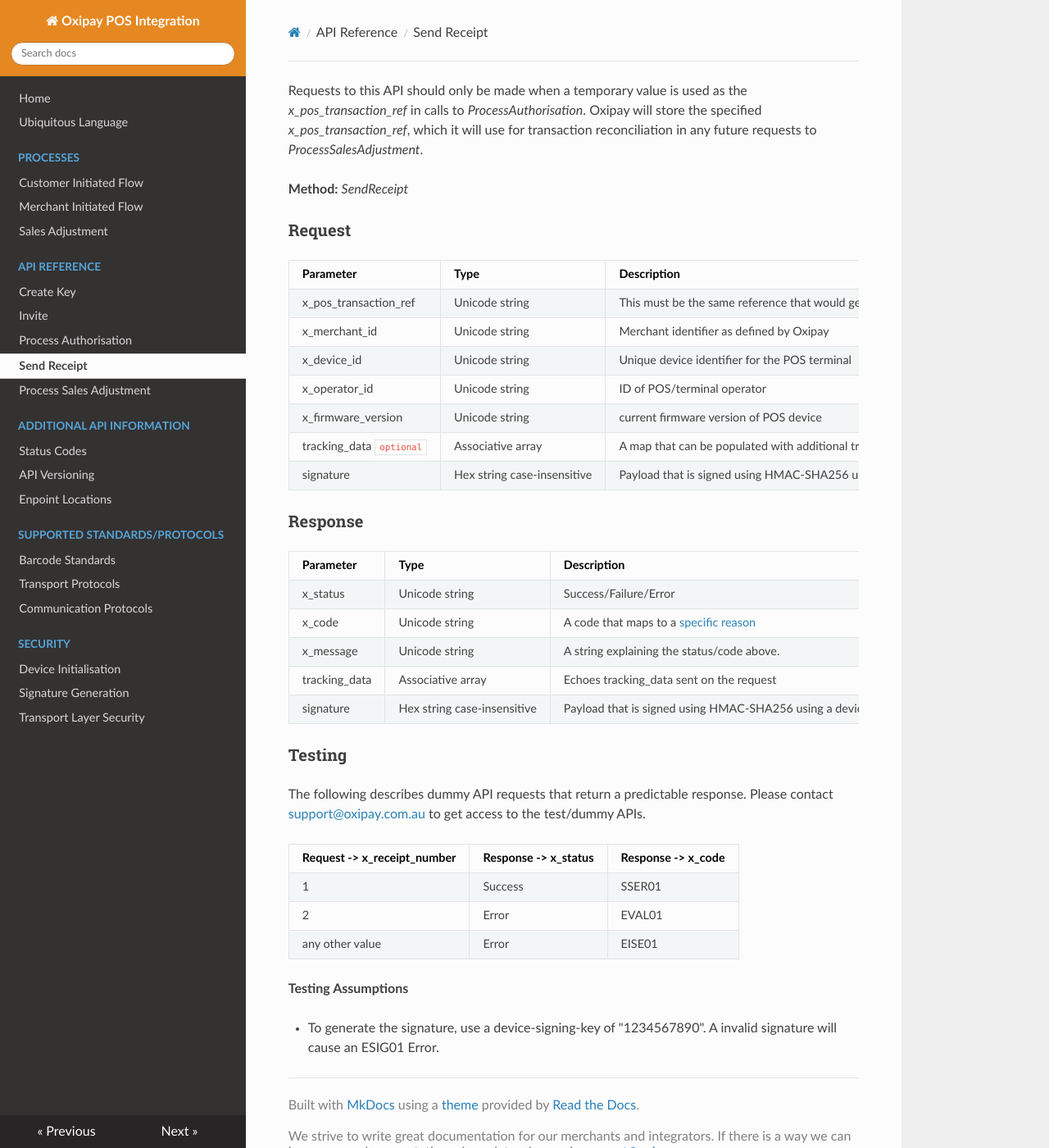
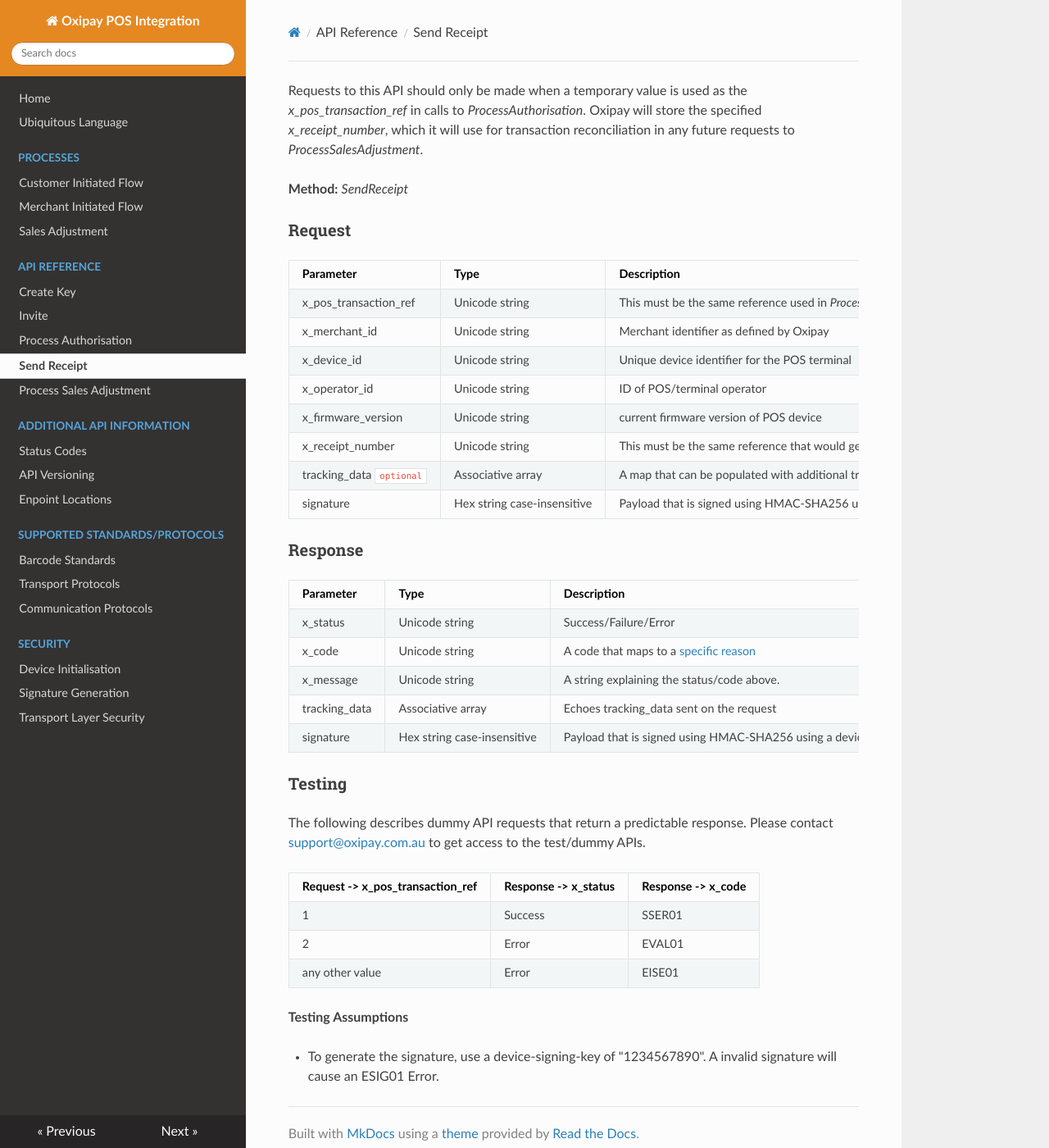
Before and after one commit to oxipay/posdocs, an MkDocs documentation site: the page built from docs/api/send_receipt.md, in a window 1280 px wide and 1400 px high. Shown: the whole window at 82% size. Built offline with MkDocs 1.6.1, drawn with Linux system fonts in a browser that asks for light colours; nearby versions of some CDN libraries; old or Windows-style settings are respelled for this version of MkDocs.

Commit message:
more changes

```diff
--- a/docs/api/send_receipt.md
+++ b/docs/api/send_receipt.md
@@ -1,4 +1,4 @@
-Requests to this API should only be made when a temporary value is used as the *x_pos_transaction_ref* in calls to *ProcessAuthorisation*. Oxipay will store the specified *x_pos_transaction_ref*, which it will use for transaction reconciliation in any future requests to *ProcessSalesAdjustment*.
+Requests to this API should only be made when a temporary value is used as the *x_pos_transaction_ref* in calls to *ProcessAuthorisation*. Oxipay will store the specified *x_receipt_number*, which it will use for transaction reconciliation in any future requests to *ProcessSalesAdjustment*.
 
 **Method:** *SendReceipt*
 
@@ -6,11 +6,12 @@ Requests to this API should only be made when a temporary value is used as the *
 
 Parameter &nbsp; &nbsp; &nbsp; &nbsp; &nbsp;&nbsp; &nbsp; &nbsp; &nbsp; &nbsp;&nbsp;| Type | Description
 -----------|------|-------------
-x_pos_transaction_ref | Unicode string | This must be the same reference that would get passed through on future *ProcessSalesAdjustment* requests.
+x_pos_transaction_ref | Unicode string | This must be the same reference used in *ProcessAuthorisation* request.
 x_merchant_id | Unicode string | Merchant identifier as defined by Oxipay
 x_device_id | Unicode string | Unique device identifier for the POS terminal
 x_operator_id | Unicode string | ID of POS/terminal operator
 x_firmware_version | Unicode string | current firmware version of POS device
+x_receipt_number | Unicode string | This must be the same reference that would get passed through on future *ProcessSalesAdjustment* requests.
 tracking_data <code class="optional">optional</code> | Associative array | A map that can be populated with additional tracking/state information that will get passed back in the response
 signature | Hex string case-insensitive | Payload that is signed using HMAC-SHA256 using a device specific key
 
```
Also changed, not shown: other parts of docs/api/send_receipt.md (+1 -1 lines), docs/api_information/status_codes.md (+1 -0 lines).
